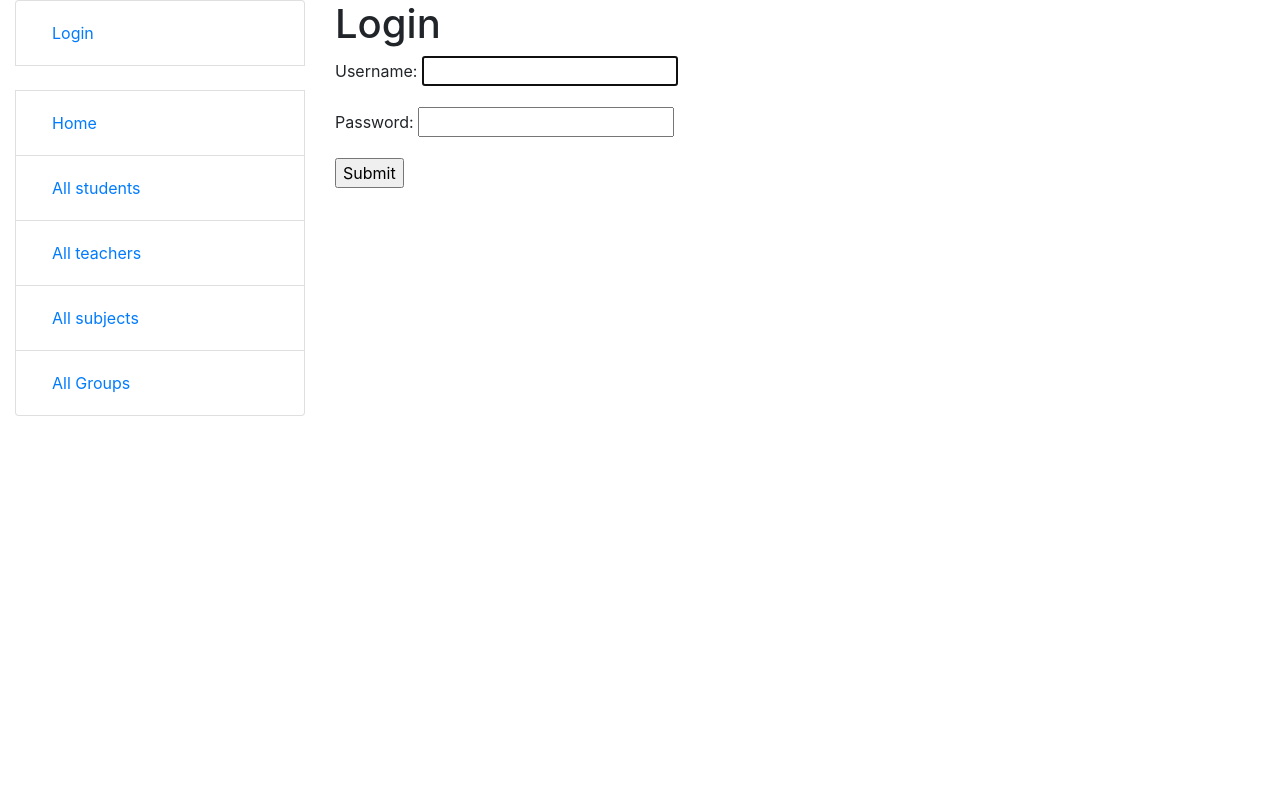
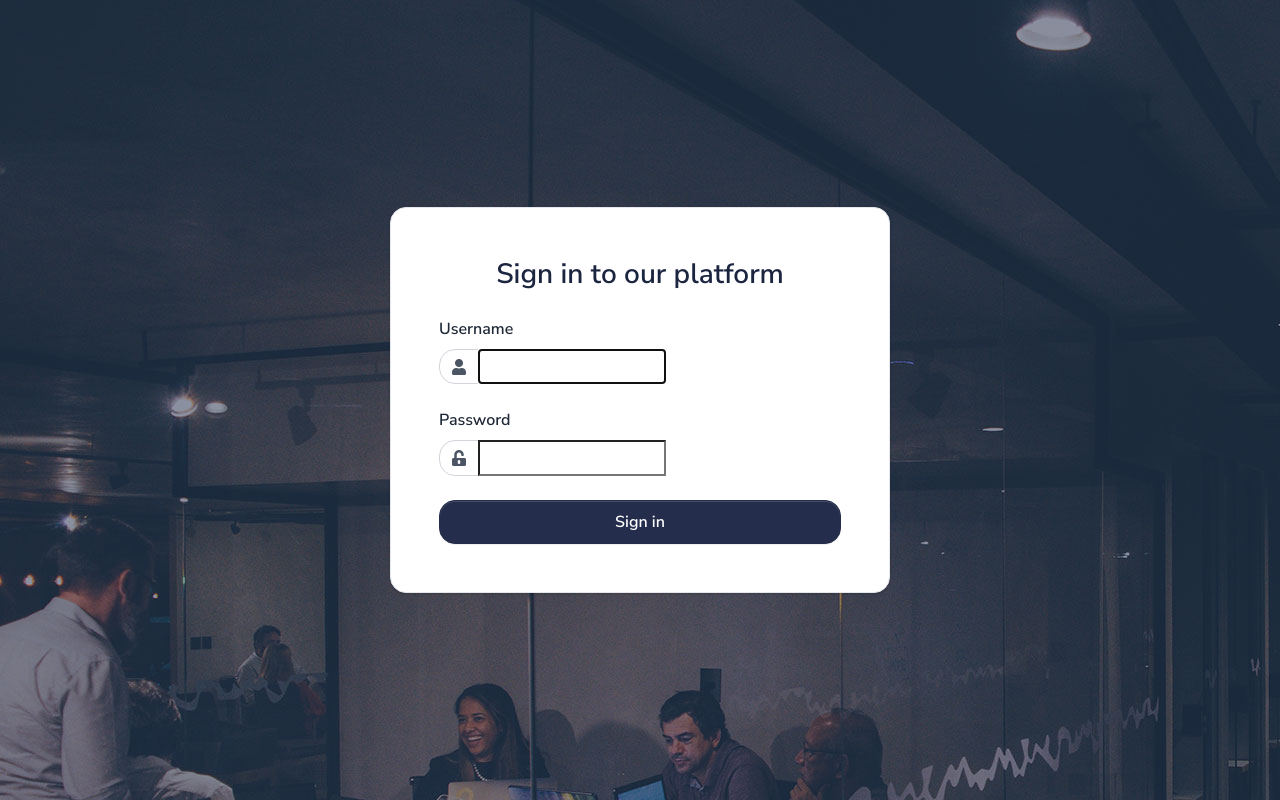
Before and after one commit to struhanets/students_journal, a Django app: page /accounts/login/ in a window 1280 px wide. Run offline with Django 4.2, Linux system fonts and the light colour scheme; some libraries are stand-ins or nearby versions.

Commit message:
Update login and logout Pages According to Template

```diff
--- a/templates/registration/login.html
+++ b/templates/registration/login.html
@@ -1,14 +1,54 @@
-{% extends "base.html" %}
+{% extends 'layouts/base.html' %}
+{% load static %}
+
+{% block header %}{% endblock header %}
 
 {% block content %}
-  <h1>Login</h1>
-  {% if form.errors %}
-    <p>Invalid credentials</p>
-  {% endif %}
-    <form action="{% url "login" %}" method="post">
-      {% csrf_token %}
-      {{ form.as_p }}
-      <input type="submit" value="Submit">
-      <input type="hidden" name="next" value="{{ next }}">
-    </form>
-{% endblock %}
+
+    <main>
+
+        {% include 'includes/pre-loader.html' %}
+
+        <!-- Section -->
+        <section class="min-vh-100 d-flex align-items-center section-image overlay-soft-dark" data-background="{% static 'assets/img/pages/form-image.jpg' %}">
+            <div class="container">
+                <div class="row justify-content-center">
+                    <div class="col-12 d-flex align-items-center justify-content-center">
+                        <div class="signin-inner my-4 my-lg-0 bg-white shadow-soft border rounded border-gray-300 p-4 p-lg-5 w-100 fmxw-500">
+                            <div class="text-center text-md-center mb-4 mt-md-0">
+                                <h1 class="mb-0 h3">Sign in to our platform</h1>
+                            </div>
+                            <form method="post" class="mt-4">
+                                {% csrf_token %}
+                                <!-- Form -->
+                                {% if form.non_field_errors %}
+                                    {% for error in form.non_field_errors %}
+                                        <span class="text-danger"> {{ error }} </span>
+                                    {% endfor %}
+                                {% endif %}
+                                {% for field in form %}
+                                <div class="form-group mb-4">
+                                    <label for="email">{{ field.label }}</label>
+                                    <div class="input-group">
+                                        <span class="input-group-text" id="basic-addon1">
+                                            <span class="fas {% if field.name == 'username' %} fa-user {% else %} fa-unlock-alt {% endif %}"></span>
+                                        </span>
+                                        {{ field }}
+                                    </div>
+                                </div>
+                                <span class="text-danger"> {{ field.errors }} </span>
+                                {% endfor %}
+                                <div class="d-grid">
+                                    <button type="submit" class="btn btn-primary">Sign in</button>
+                                </div>
+                            </form>
+                        </div>
+                    </div>
+                </div>
+            </div>
+        </section>
+    </main>
+
+ {% endblock content %}
+
+ {% block footer %}{% endblock footer %}
```
Also changed, not shown: templates/registration/logged_out.html (+30 -4 lines), db.sqlite3.
